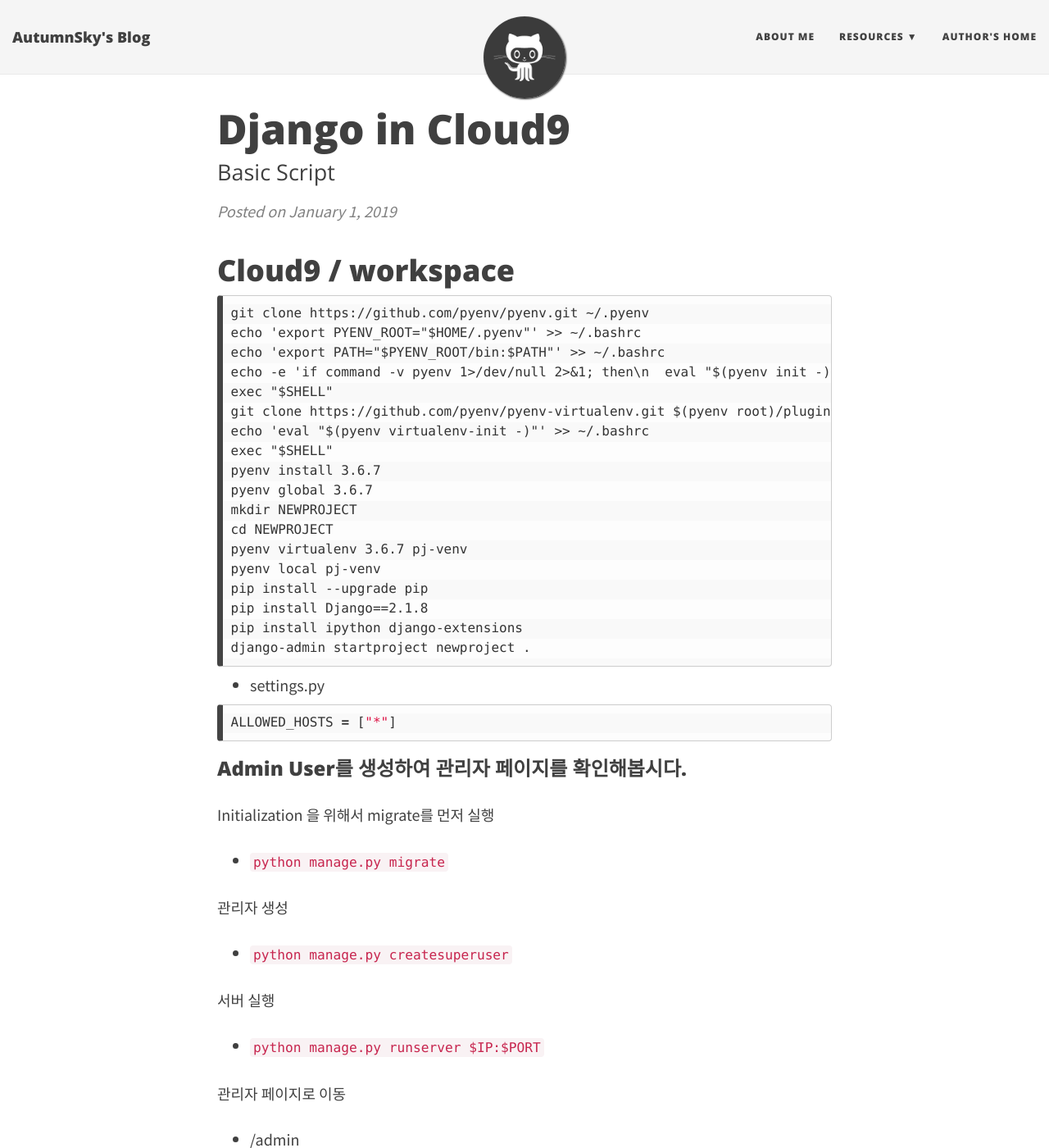
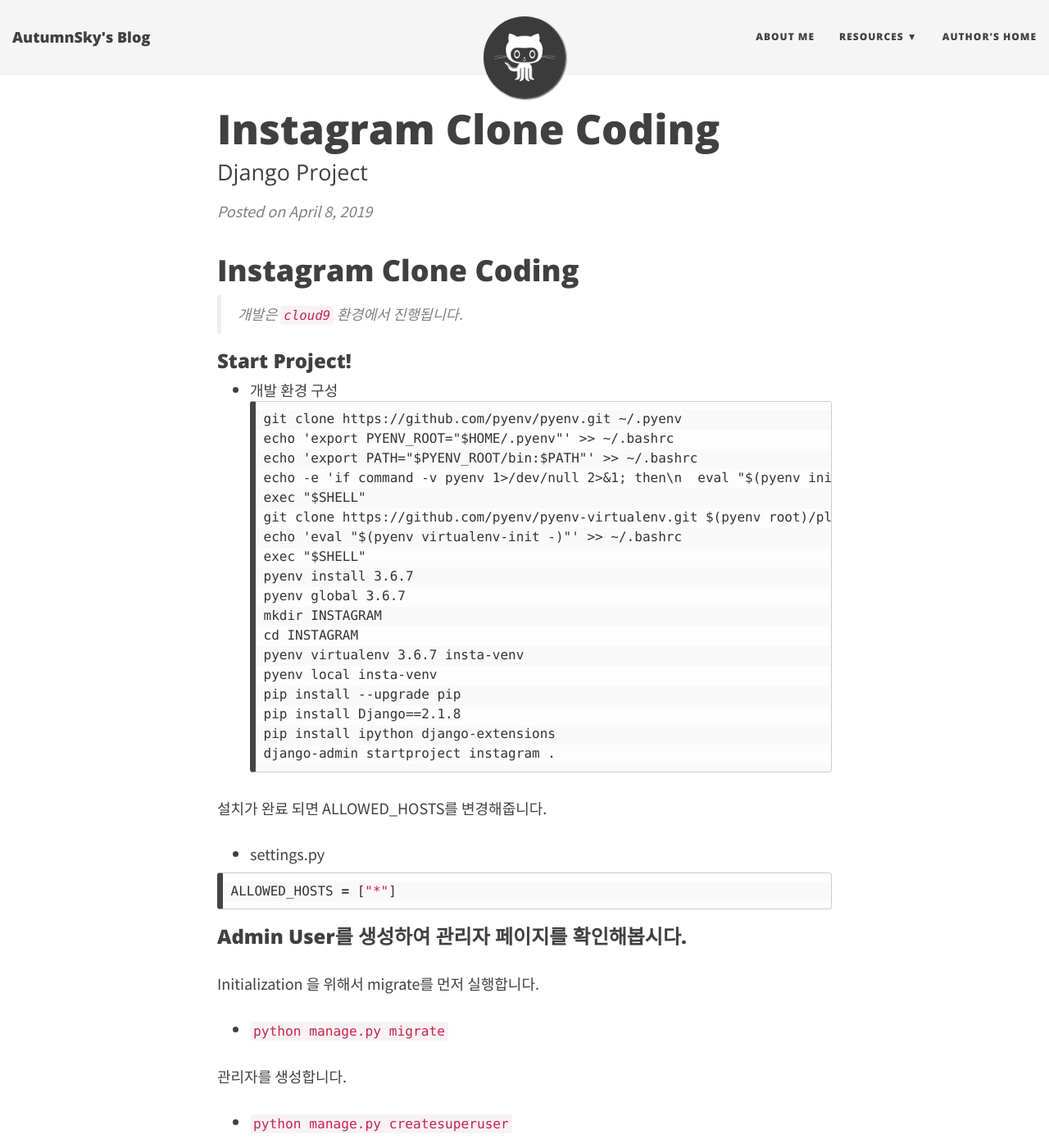
Before and after one commit to DongChanS/AutumnSky92.github.io, a Jekyll site: the page built from _posts/2019-04-08-Instagram_Clone_Coding.md, in a window 1280 px wide and 1400 px high. Shown: the whole window at 82% size. Built offline with Jekyll 4.4.1, drawn with Linux system fonts in a browser that asks for light colours; nearby versions of some CDN libraries; some of the changed text lies outside the part shown.

Commit message:
Update and rename 2019-01-01-basic.md to 2019-04-08-Instagram_Clone_Coding.md

````diff
--- a/_posts/2019-01-01-basic.md
+++ b/_posts/2019-04-08-Instagram_Clone_Coding.md
@@ -1,7 +1,7 @@
 ---
 layout: post
-title: Django in Cloud9
-subtitle: Basic Script
+title: Instagram Clone Coding
+subtitle: Django Project
 tags: django, python
 comments: true
 version:
@@ -9,10 +9,12 @@
  - python : 3.6.7
 ---
 
+# Instagram Clone Coding
+> 개발은 `cloud9` 환경에서 진행됩니다.
 
+### Start Project!
 
-# Cloud9 / workspace
-
+- 개발 환경 구성
 ```
 git clone https://github.com/pyenv/pyenv.git ~/.pyenv
 echo 'export PYENV_ROOT="$HOME/.pyenv"' >> ~/.bashrc
@@ -24,16 +26,17 @@
 exec "$SHELL"
 pyenv install 3.6.7
 pyenv global 3.6.7
-mkdir NEWPROJECT
-cd NEWPROJECT
-pyenv virtualenv 3.6.7 pj-venv
-pyenv local pj-venv
+mkdir INSTAGRAM
+cd INSTAGRAM
+pyenv virtualenv 3.6.7 insta-venv
+pyenv local insta-venv
 pip install --upgrade pip
 pip install Django==2.1.8
 pip install ipython django-extensions
-django-admin startproject newproject .
+django-admin startproject instagram .
 ```
 
+설치가 완료 되면 ALLOWED_HOSTS를 변경해줍니다.
 - settings.py
 
 ```python
@@ -41,26 +44,20 @@
 ```
 
 
-
-
-
 ### Admin User를 생성하여 관리자 페이지를 확인해봅시다.
 
-Initialization 을 위해서 migrate를 먼저 실행
+Initialization 을 위해서 migrate를 먼저 실행합니다.
 
 - `python manage.py migrate`
 
-관리자 생성
+관리자를 생성합니다.
 
 - `python manage.py createsuperuser`
 
-서버 실행
+서버를 실행하고 관리자 페이지로 이동합니다. (<main_page 주소>/admin)
 
 - `python manage.py runserver $IP:$PORT`
 
-관리자 페이지로 이동
-
-- <main_page 주소>/admin
 
 > Internationalization도 가능합니다.
 >
@@ -70,3 +67,5 @@
 >
 > TIME_ZONE = 'Asia/Seoul'
 > ```
+
+기본 개발 환경 구성이 완료되었습니다!
````
